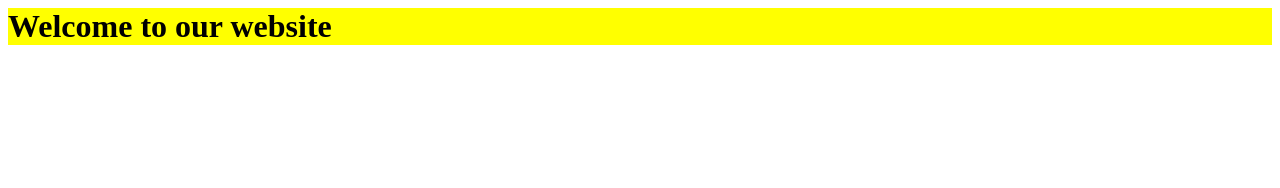
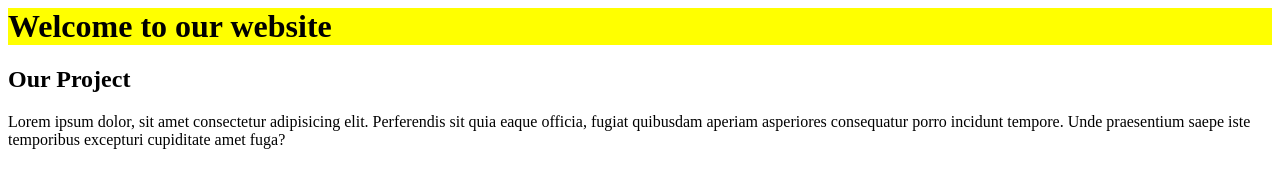
Before and after one commit to Mirzohid2001/onlinestore, a plain HTML site: page index.html in a window 1280 px wide. Drawn offline with Linux system fonts and the light colour scheme.

Commit message:
i added new main tag to index.html

```diff
--- a/index.html
+++ b/index.html
@@ -1,4 +1,5 @@
 <html lang="en">
+
 <head>
     <meta charset="UTF-8">
     <meta http-equiv="X-UA-Compatible" content="IE=edge">
@@ -6,11 +7,22 @@
     <title>Onlinestore</title>
     <link rel="stylesheet" href="main.css">
 </head>
+
 <body>
     <header>
         <h1>Welcome to our website</h1>
     </header>
 
+    <main>
+        <div class="container">
+            <h2>Our Project</h2>
+            <p>Lorem ipsum dolor, sit amet consectetur adipisicing elit. Perferendis sit quia eaque officia, fugiat
+                quibusdam aperiam asperiores consequatur porro incidunt tempore. Unde praesentium saepe iste temporibus
+                excepturi cupiditate amet fuga?</p>
+        </div>
+    </main>
+
 
 </body>
+
 </html>
```
